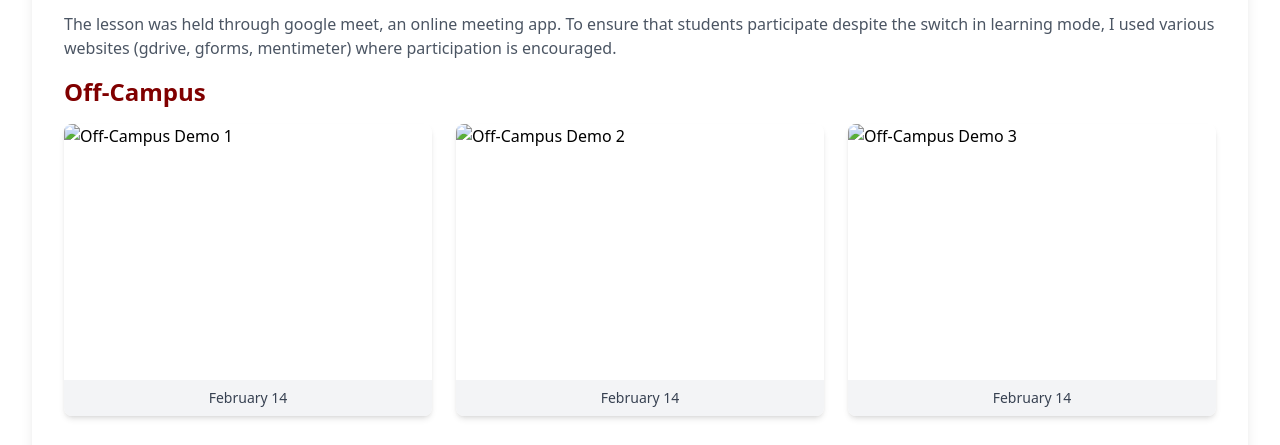
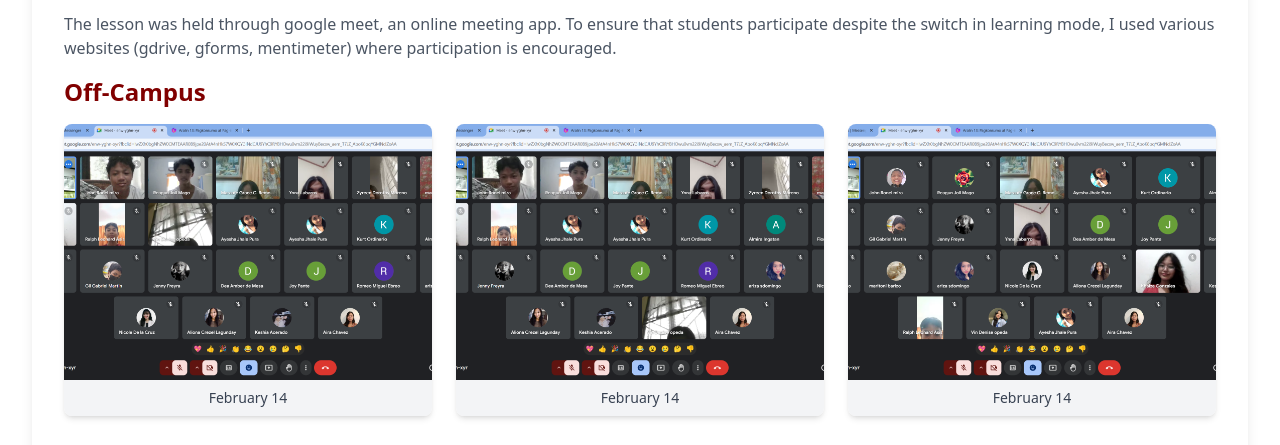
Before and after one commit to treisadiutor/e-portfolio, a plain HTML site: page instructional-competence.html in a window 1280 px wide. Shown: the part 2340-2785 px from the top of the page. Drawn offline with nearby package versions, Linux system fonts and the light colour scheme.

Commit message:
Update instructional-competence.html

```diff
--- a/instructional-competence.html
+++ b/instructional-competence.html
@@ -219,15 +219,15 @@
             <h3 class="text-2xl font-semibold text-maroon mb-4">Off-Campus</h3>
             <div class="grid grid-cols-1 sm:grid-cols-2 md:grid-cols-3 gap-6 mb-8">
             <div class="rounded-lg overflow-hidden shadow-md">
-                <img src="/actual-teaching-demo/IC1.jpg" alt="Off-Campus Demo 1" class="w-full h-64 object-cover">
+                <img src="/actual-teaching-demo/IC1.JPEG" alt="Off-Campus Demo 1" class="w-full h-64 object-cover">
                 <div class="bg-gray-100 text-sm text-gray-700 p-2 text-center">February 14</div>
             </div>
             <div class="rounded-lg overflow-hidden shadow-md">
-                <img src="/actual-teaching-demo/IC2.jpg" alt="Off-Campus Demo 2" class="w-full h-64 object-cover">
+                <img src="/actual-teaching-demo/IC2.JPEG" alt="Off-Campus Demo 2" class="w-full h-64 object-cover">
                 <div class="bg-gray-100 text-sm text-gray-700 p-2 text-center">February 14</div>
             </div>
             <div class="rounded-lg overflow-hidden shadow-md">
-                <img src="/actual-teaching-demo/IC3.jpg" alt="Off-Campus Demo 3" class="w-full h-64 object-cover">
+                <img src="/actual-teaching-demo/IC3.JPEG" alt="Off-Campus Demo 3" class="w-full h-64 object-cover">
                 <div class="bg-gray-100 text-sm text-gray-700 p-2 text-center">February 14</div>
             </div>
             </div>
@@ -248,7 +248,7 @@
                 <div class="bg-gray-100 text-sm text-gray-700 p-2 text-center">March 2</div>
             </div>
             <div class="rounded-lg overflow-hidden shadow-md">
-                <img src="/actual-teaching-demo/OC4.jpg" alt="In-Campus Demo 4" class="w-full h-64 object-cover">
+                <img src="/actual-teaching-demo/OC4.JPG" alt="In-Campus Demo 4" class="w-full h-64 object-cover">
                 <div class="bg-gray-100 text-sm text-gray-700 p-2 text-center">March 2</div>
             </div>
             <div class="rounded-lg overflow-hidden shadow-md">
@@ -284,7 +284,7 @@
                 <div class="bg-gray-100 text-sm text-gray-700 p-2 text-center">March 2</div>
             </div>
             <div class="rounded-lg overflow-hidden shadow-md">
-                <img src="/actual-teaching-demo/OC13.jpg" alt="In-Campus Demo 13" class="w-full h-64 object-cover">
+                <img src="/actual-teaching-demo/OC13.JPG" alt="In-Campus Demo 13" class="w-full h-64 object-cover">
                 <div class="bg-gray-100 text-sm text-gray-700 p-2 text-center">March 2</div>
             </div>
             </div>
```
